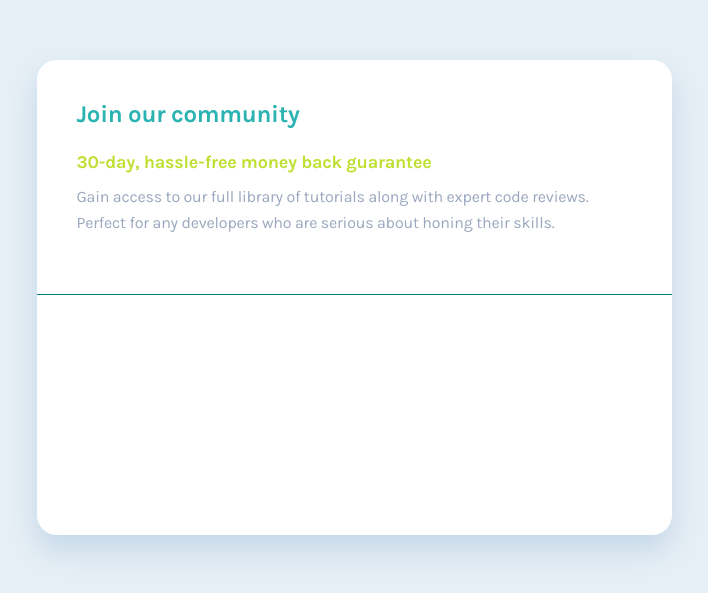
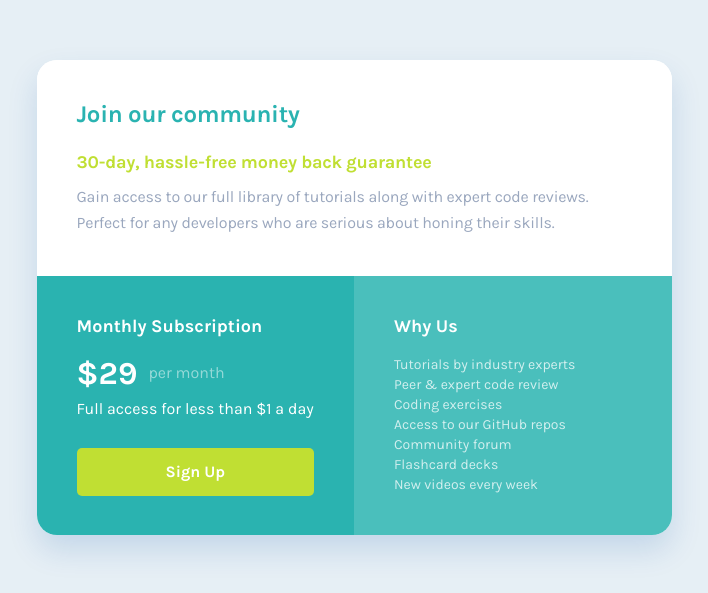
Before and after one commit to Asadullohbek05/price-component, a plain HTML site: page index.html in a window 1280 px wide. Shown: the part 103-696 px from the top of the page, without its empty margins (286-994 px from the left). Drawn offline with Linux system fonts and the light colour scheme.

Commit message:
project desktop version finished

```diff
--- a/index.html
+++ b/index.html
@@ -1,30 +1,47 @@
 <!DOCTYPE html>
 <html lang="en">
-
   <head>
-    <meta charset="UTF-8">
-    <meta name="viewport" content="width=device-width, initial-scale=1.0">
+    <meta charset="UTF-8" />
+    <meta name="viewport" content="width=device-width, initial-scale=1.0" />
     <title>Document</title>
-    <link rel="stylesheet" href="style.css">
+    <link rel="stylesheet" href="style.css" />
   </head>
 
   <body>
-
     <header class="header">
       <div class="card">
-
-
         <div class="card-top">
           <h1 class="title">Join our community</h1>
 
           <h2 class="day">30-day, hassle-free money back guarantee</h2>
 
-                <p class="info">Gain access to our full library of tutorials along with expert code reviews. Perfect for any
-                    developers who are serious about honing their skills.</p>
+          <p class="info">
+            Gain access to our full library of tutorials along with expert code
+            reviews. Perfect for any developers who are serious about honing
+            their skills.
+          </p>
+        </div>
+        <div class="card-bottom">
+          <div class="card-bottom-price">
+            <h5>Monthly Subscription</h5>
+            <h1>$29 <span>per month</span></h1>
+            <p>Full access for less than $1 a day</p>
+            <a href="#">Sign Up</a>
+          </div>
+          <div class="card-bottom-content">
+            <h5>Why Us</h5>
+            <p>
+              Tutorials by industry experts <br />
+              Peer & expert code review <br />
+              Coding exercises <br />
+              Access to our GitHub repos <br />
+              Community forum <br />
+              Flashcard decks <br />
+              New videos every week
+            </p>
+          </div>
         </div>
       </div>
     </header>
-
   </body>
-
 </html>
--- a/style.css
+++ b/style.css
@@ -28,45 +28,128 @@ body {
   background-color: #ffffff;
 }
 
-.card-top{
+.card-top {
   padding: 40px;
   width: 100%;
-  height: 235px;
+  height: auto;
   background-color: #ffffff;
   border-radius: 20px 20px 0px 0px;
-  border-bottom: 1px solid teal;
 }
 
-.title{
-
+.title {
   font-size: 24px;
   font-weight: 700;
   line-height: 28.06px;
   letter-spacing: -0.30000001192092896px;
-color: #2AB3B1;
-
-
+  color: #2ab3b1;
 }
 
-.day{
-
+.day {
   font-size: 18px;
   font-weight: 700;
   line-height: 21.04px;
   letter-spacing: -0.22499999403953552px;
-color: #C0DF33;
+  color: #c0df33;
   margin-top: 24px;
-
-
 }
 
-.info{
-  color: #9AA7BE;
+.info {
+  color: #9aa7be;
   margin-top: 11px;
   font-size: 16px;
   font-weight: 400;
   line-height: 26px;
   letter-spacing: -0.20000000298023224px;
+}
 
+.card-bottom {
+  width: 100%;
+  height: 259px;
+  display: flex;
+  justify-content: space-between;
+}
 
+.card-bottom-price {
+  width: 50%;
+  height: 100%;
+  background-color: #2ab3b0;
+  border-bottom-left-radius: 20px;
+  padding: 40px;
 }
+.card-bottom-content {
+  width: 50%;
+  height: 100%;
+  background-color: #4abfbc;
+  border-bottom-right-radius: 20px;
+  padding: 40px;
+}
+
+.card-bottom-price h5 {
+  font-family: Karla;
+  font-size: 18px;
+  font-weight: 700;
+  line-height: 21.04px;
+  color: #ffffff;
+}
+.card-bottom-price h1 {
+  font-family: Karla;
+  font-size: 32px;
+  font-weight: 700;
+  line-height: 37.41px;
+  color: #ffffff;
+  margin-top: 18px;
+  display: flex;
+  align-items: center;
+  gap: 11px;
+}
+
+.card-bottom-price h1 span {
+  font-family: Karla;
+  font-size: 16px;
+  font-weight: 400;
+  line-height: 26px;
+  opacity: 50%;
+}
+.card-bottom-price p {
+  font-family: Karla;
+  font-size: 16px;
+  font-weight: 400;
+  line-height: 26px;
+  color: #ffffff;
+  margin-top: 4px;
+}
+
+.card-bottom-price a {
+  display: flex;
+  justify-content: center;
+  align-items: center;
+  width: 100%;
+  height: 48px;
+  background-color: #c0df33;
+  border-radius: 5px;
+  font-family: Karla;
+  font-size: 16px;
+  font-weight: 700;
+  line-height: 18.7px;
+  color: #ffffff;
+  text-decoration: none;
+  margin-top: 26px;
+}
+
+.card-bottom-content h5 {
+  font-family: Karla;
+  font-size: 18px;
+  font-weight: 700;
+  line-height: 21.04px;
+  color: #ffffff;
+}
+
+.card-bottom-content p {
+  font-family: Karla;
+  font-size: 14px;
+  font-weight: 400;
+  line-height: 20px;
+  opacity: 75%;
+  color: #ffffff;
+  margin-top: 18px;
+}
```
Lines whose indentation alone changed are shown as unchanged.
